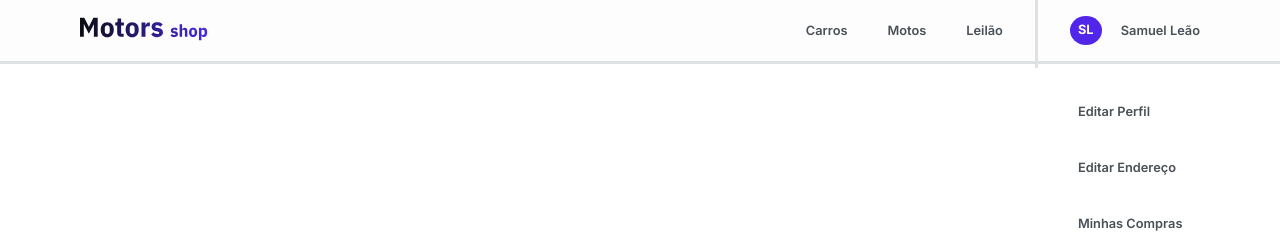
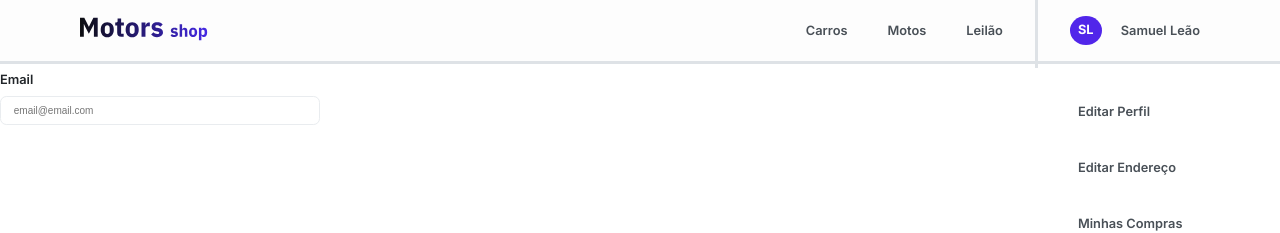
Before and after one commit to Motors-M6-Kenzie-Academy/Front-end, a React (Create React App) app: page / in a window 1280 px wide. Shown: the top 233 px of the page. Built offline with nearby package versions, Linux system fonts and the light colour scheme.

Commit message:
Feat: Criação de component Input

```diff
--- a/src/App.tsx
+++ b/src/App.tsx
@@ -3,12 +3,18 @@ import ModalImg from "./components/ModalImg";
 import ProductCardAuction from "./components/ProductCardAuction";
 import Navbar from "./components/Navbar";
 import GlobalStyle from "./styles/globalStyles";
+import InputContainer from "./components/Imputs";
 
 function App() {
   return (
     <>
       <GlobalStyle />
       <Navbar />
+      <InputContainer
+        label="Email"
+        placeHolder="email@email.com"
+        typeInput="email"
+      />
       {/* <ProductCard /> */}
       {/* <ModalImg /> */}
       {/* <ProductCardAuction /> */}
--- /dev/null
+++ b/src/components/Imputs/index.tsx
@@ -0,0 +1,52 @@
+import styled from "styled-components";
+
+interface InputProps {
+  label: string;
+  placeHolder: string;
+  typeInput: string;
+}
+
+const Container = styled.div`
+  width: 20rem;
+  height: 7rem;
+  display: flex;
+  flex-direction: column;
+
+  label {
+    font-family: "Inter";
+    font-style: normal;
+    font-weight: 600;
+    font-size: 0.8rem;
+    line-height: 2rem;
+    color: #212529;
+  }
+
+  input {
+    padding: 0.5rem 0.8rem;
+    border: 0.1rem solid #e9ecef;
+    border-radius: 0.4rem;
+    background-color: transparent;
+
+    :focus {
+      outline: none;
+      background-color: transparent;
+    }
+
+    :hover {
+      border: 0.1rem solid #5126ea;
+    }
+  }
+`;
+
+export default function InputContainer({
+  label,
+  placeHolder,
+  typeInput,
+}: InputProps) {
+  return (
+    <Container>
+      <label htmlFor={label}>{label}</label>
+      <input type={typeInput} placeholder={placeHolder} id={label} />
+    </Container>
+  );
+}
```
Also changed, not shown: src/components/Imputs/index.ts (deleted).
